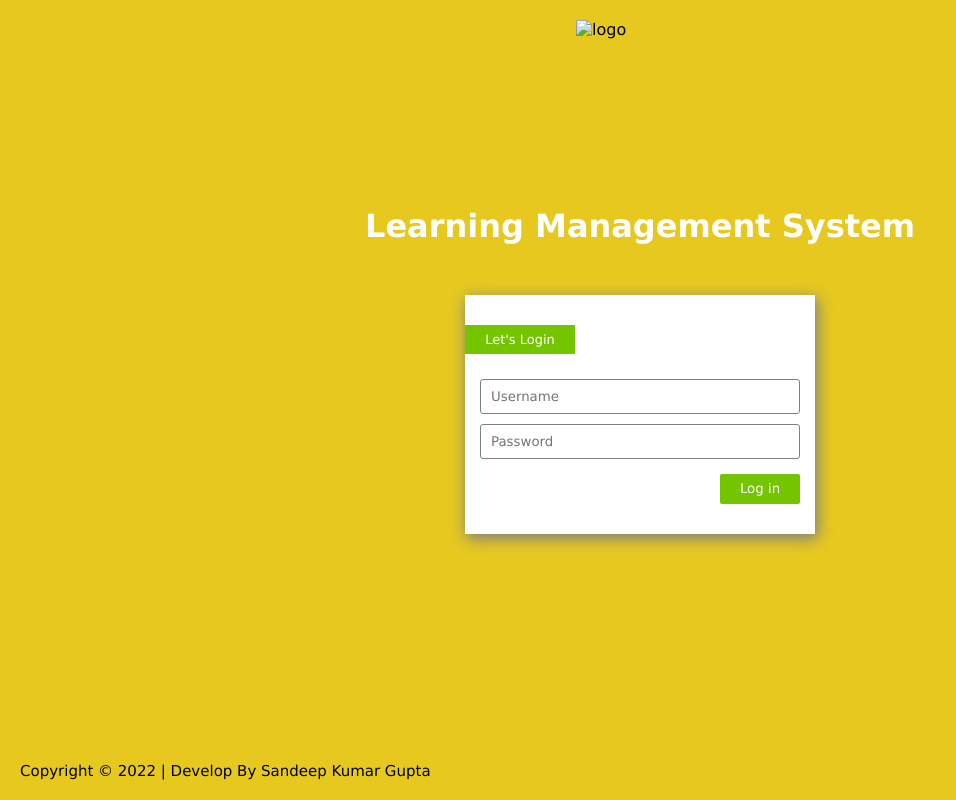
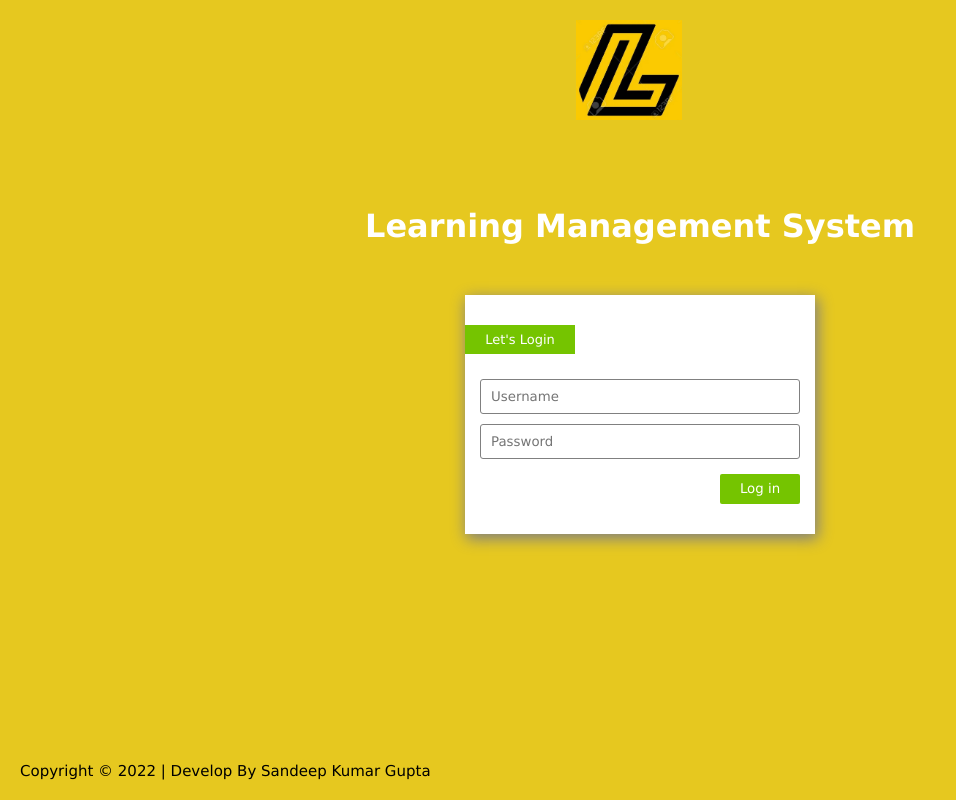
Before and after one commit to sandeepswnkumar/CA1WEBT, a plain HTML site: page index.html in a window 1280 px wide. Shown: the whole page, without its empty margins (0-956 px from the left). Drawn offline with Linux system fonts and the light colour scheme; the site is published under a folder, as on GitHub Pages, so addresses that start at the root find nothing.

Commit message:
logo path updaed

```diff
--- a/index.html
+++ b/index.html
@@ -100,7 +100,7 @@
 </head>
 <body>
     <div class="logo">
-        <img src="/logo.jpg" height="100" alt="logo">
+        <img src="./logo.jpg" height="100" alt="logo">
     </div>
     <div class="container">
         <div class="heading">
```
